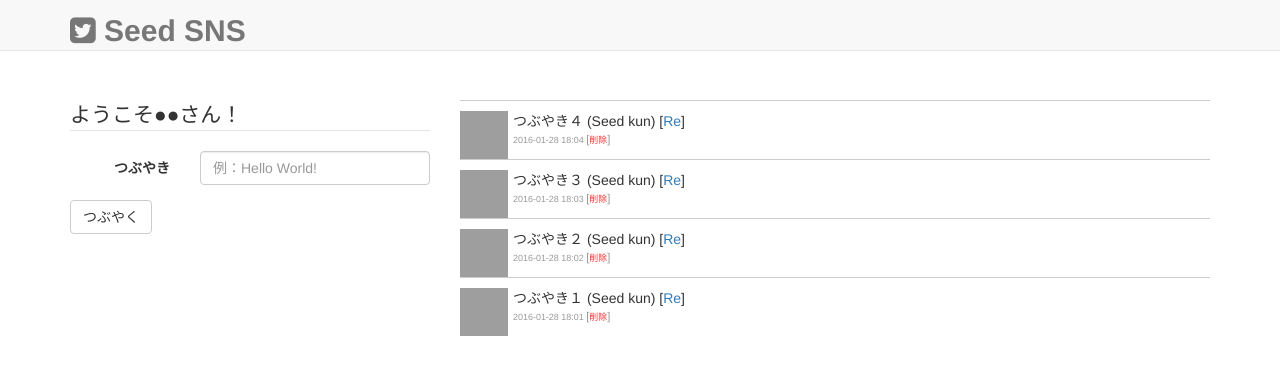
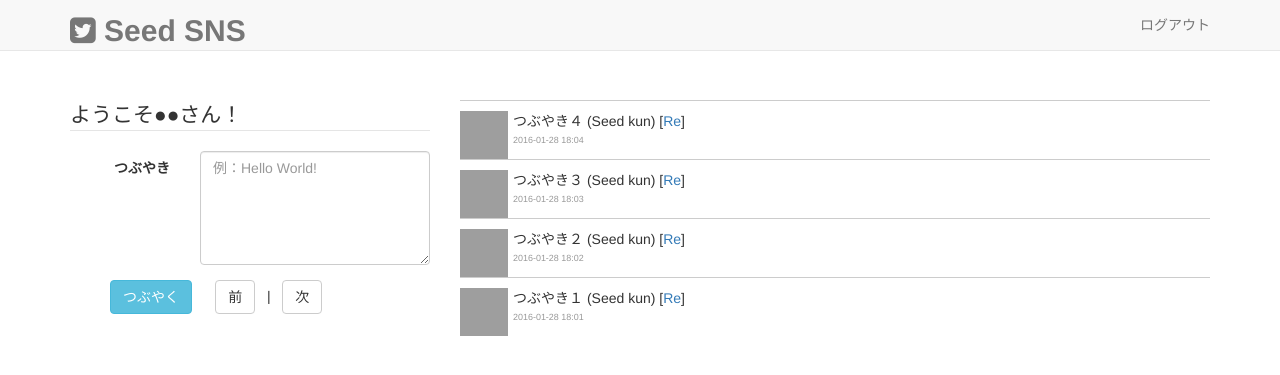
Before and after one commit to amico8/seed_sns_ex, a PHP site: page / in a window 1280 px wide. Shown: the top 375 px of the page. Run offline with PHP 8.4, Linux system fonts and the light colour scheme; some libraries are stand-ins or nearby versions; grey boxes are pictures that could not be loaded.

Commit message:
index.phpのレイアウトを修正

```diff
--- a/index.php
+++ b/index.php
@@ -33,11 +33,12 @@
                   <span class="icon-bar"></span>
                   <span class="icon-bar"></span>
               </button>
-              <a class="navbar-brand" href="index.php"><span class="strong-title"><i class="fa fa-twitter-square"></i> Seed SNS</span></a>
+              <a class="navbar-brand" href="index.html"><span class="strong-title"><i class="fa fa-twitter-square"></i> Seed SNS</span></a>
           </div>
           <!-- Collect the nav links, forms, and other content for toggling -->
           <div class="collapse navbar-collapse" id="bs-example-navbar-collapse-1">
               <ul class="nav navbar-nav navbar-right">
+                <li><a href="logout.html">ログアウト</a></li>
               </ul>
           </div>
           <!-- /.navbar-collapse -->
@@ -54,10 +55,16 @@
             <div class="form-group">
               <label class="col-sm-4 control-label">つぶやき</label>
               <div class="col-sm-8">
-                <input type="text" name="age" class="form-control" placeholder="例：Hello World!">
+                <textarea name="tweet" cols="50" rows="5" class="form-control" placeholder="例：Hello World!"></textarea>
               </div>
             </div>
-          <input type="submit" class="btn btn-default" value="つぶやく">
+          <ul class="paging">
+            <input type="submit" class="btn btn-info" value="つぶやく">
+                &nbsp;&nbsp;&nbsp;&nbsp;
+                <li><a href="index.html" class="btn btn-default">前</a></li>
+                &nbsp;&nbsp;|&nbsp;&nbsp;
+                <li><a href="index.html" class="btn btn-default">次</a></li>
+          </ul>
         </form>
       </div>
 
@@ -69,10 +76,9 @@
             [<a href="#">Re</a>]
           </p>
           <p class="day">
-            <a href="#">
+            <a href="view.html">
               2016-01-28 18:04
             </a>
-            [<a href="#" style="color: #F33;">削除</a>]
           </p>
         </div>
         <div class="msg">
@@ -82,10 +88,9 @@
             [<a href="#">Re</a>]
           </p>
           <p class="day">
-            <a href="#">
+            <a href="view.html">
               2016-01-28 18:03
             </a>
-            [<a href="#" style="color: #F33;">削除</a>]
           </p>
         </div>
         <div class="msg">
@@ -95,10 +100,9 @@
             [<a href="#">Re</a>]
           </p>
           <p class="day">
-            <a href="#">
+            <a href="view.html">
               2016-01-28 18:02
             </a>
-            [<a href="#" style="color: #F33;">削除</a>]
           </p>
         </div>
         <div class="msg">
@@ -108,10 +112,9 @@
             [<a href="#">Re</a>]
           </p>
           <p class="day">
-            <a href="#">
+            <a href="view.html">
               2016-01-28 18:01
             </a>
-            [<a href="#" style="color: #F33;">削除</a>]
           </p>
         </div>
       </div>
```
